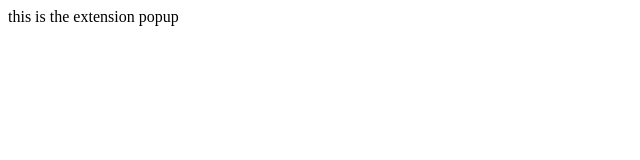
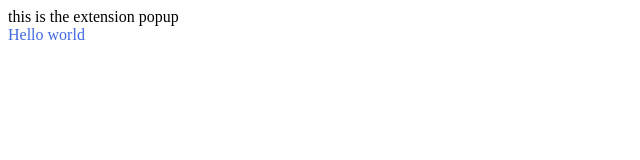
Before and after one commit to sghsri/UTRP-2.0, a React app: page / in a window 1280 px wide. Shown: the full height of the page, 0-640 px from the left. Built offline with nearby package versions, Linux system fonts and the light colour scheme; some packages are replaced by stand-ins of ours; a web font is replaced by a local one.

Commit message:
UT Reg injection and css issues removed

```diff
--- /dev/null
+++ b/src/content/components/TestComponent.js
@@ -0,0 +1,7 @@
+import React, { Component } from "react";
+import TestStyles from "./test.module.css";
+export default class TestComponent extends Component {
+    render() {
+        return <div className={TestStyles.test}>Hello world</div>;
+    }
+}
--- /dev/null
+++ b/src/content/components/test.module.css
@@ -0,0 +1,3 @@
+.test {
+    color: royalblue;
+}
--- a/src/content/content.module.css
+++ b/src/content/content.module.css
@@ -1,4 +1,4 @@
-.test-fade {
+.testFade {
     position: fixed;
     width: 100%;
     height: 100%;
--- a/src/hot_reload.js
+++ b/src/hot_reload.js
@@ -19,7 +19,7 @@
 
 async function assessValidity(dir) {
     let files = await filesInDirectory(dir);
-    let manifest_files = ["0.chunk.css", "content.css", "0.chunk.js", "background.js", "content.js", "hot_reload.js", "main.js"];
+    let manifest_files = ["content.css", "0.chunk.js", "background.js", "content.js", "hot_reload.js", "main.js", "main.css"];
     for (let file_name of manifest_files) {
         let file = files.find(f => f.name === file_name);
         if (!file) {
--- a/src/index.js
+++ b/src/index.js
@@ -1,7 +1,7 @@
 import React, { Component } from "react";
 import ReactDOM from "react-dom";
 import $ from "jquery";
-
+import TestComponent from "./content/components/TestComponent";
 class ExtensionPopup extends Component {
     constructor(props) {
         super(props);
@@ -13,7 +13,12 @@
     }
 
     render() {
-        return <div>{this.state.sriram}</div>;
+        return (
+            <div>
+                {this.state.sriram}
+                <TestComponent />
+            </div>
+        );
     }
 }
 setTimeout(function () {
```
Also changed, not shown: src/content/content.js (+7 -2 lines).
